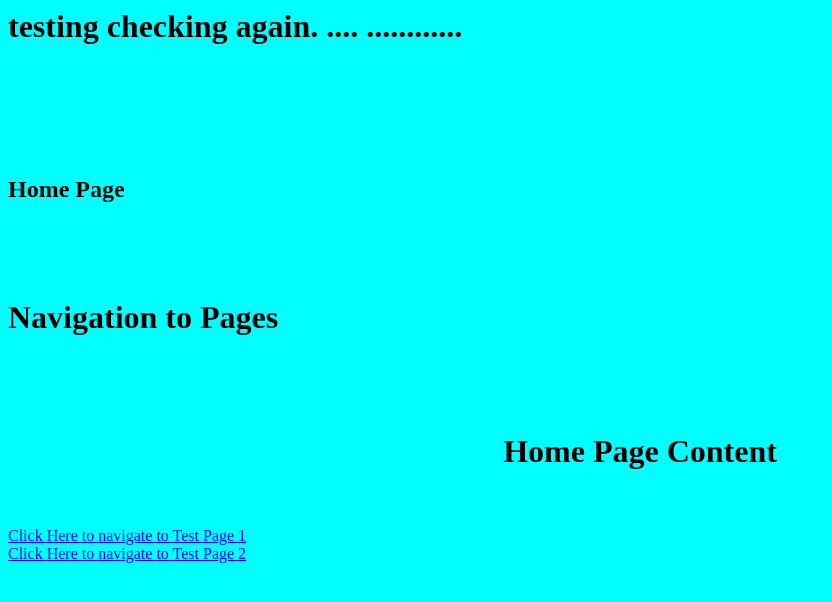
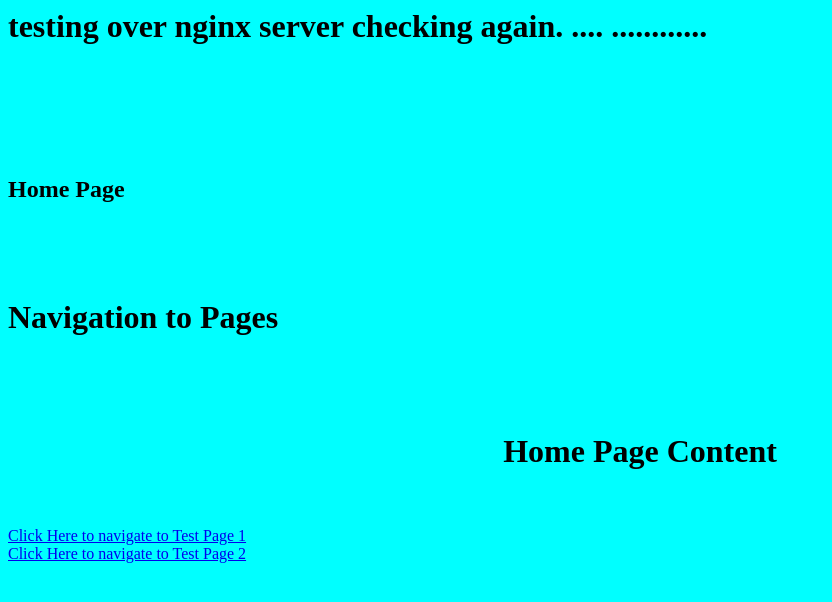
Before and after one commit to kush95300/test-nginx, a plain HTML site: page website/index.html in a window 1280 px wide. Shown: the whole page, without its empty margins (0-832 px from the left). Drawn offline with Linux system fonts and the light colour scheme.

Commit message:
checking

```diff
--- a/website/index.html
+++ b/website/index.html
@@ -1,6 +1,6 @@
 
 <body bgcolor='aqua'>
-<h1>testing  checking again. .... ............ </h1>
+<h1>testing over nginx server checking again. .... ............ </h1>
 <br>
 <br>
 <br>
```
